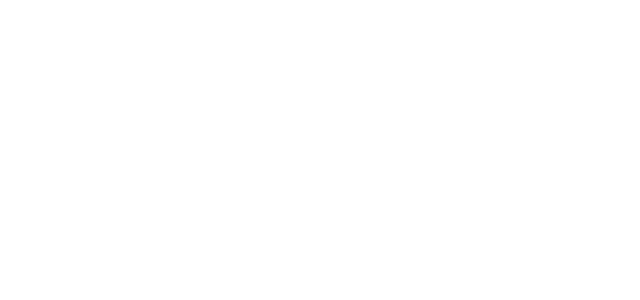
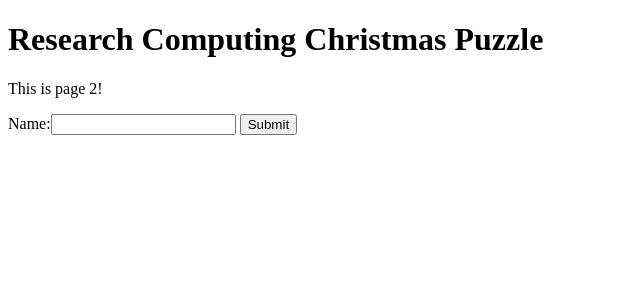
Before and after one commit to Sparrow0hawk/react-swa, a React (Create React App) app: page /day2 in a window 1280 px wide. Shown: the top 300 px of the page, without its empty margins (0-640 px from the left). Built offline with nearby package versions, Linux system fonts and the light colour scheme; no server answers.

Commit message:
updating main.js to get working multipage app

```diff
--- a/src/components/Main.js
+++ b/src/components/Main.js
@@ -7,8 +7,8 @@
 const Main = () => {
   return (
     <Routes> {/* The Switch decides which component to show based on the current URL.*/}
-      <Route path='/' component={<Home/>}></Route>
-      <Route path='/day2' component={<Day2/>}></Route>
+      <Route path="/" element={<Home />} />
+      <Route path="day2" element={<Day2 />} />
     </Routes>
   );
 }
--- a/src/pages/Day2.jsx
+++ b/src/pages/Day2.jsx
@@ -8,9 +8,9 @@
     <div>
       <div>
         <Header>Research Computing Christmas Puzzle</Header>
+        <p>This is page 2!</p>
       </div>
       <div>
-            This is day 2's puzzle!
         <div><ApiFetch /></div>
         <div><NameForm /></div>
       </div>
```
Lines whose indentation alone changed are shown as unchanged.
